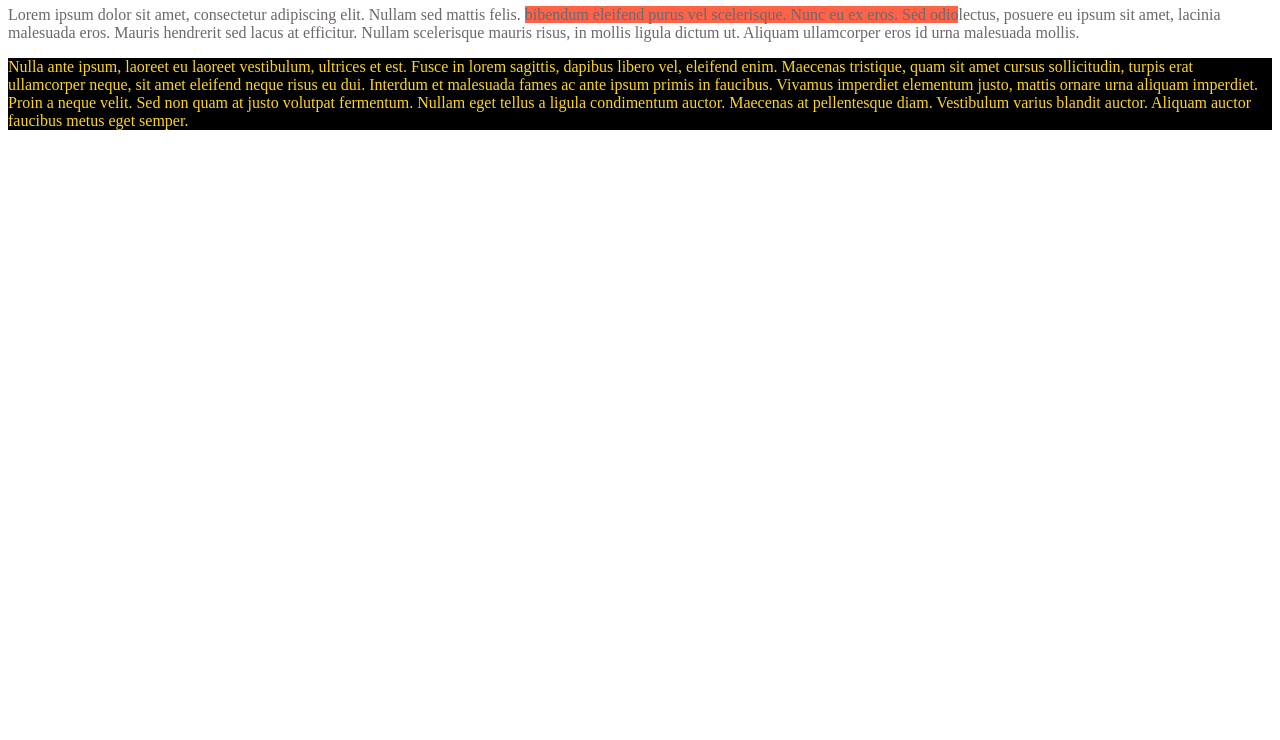
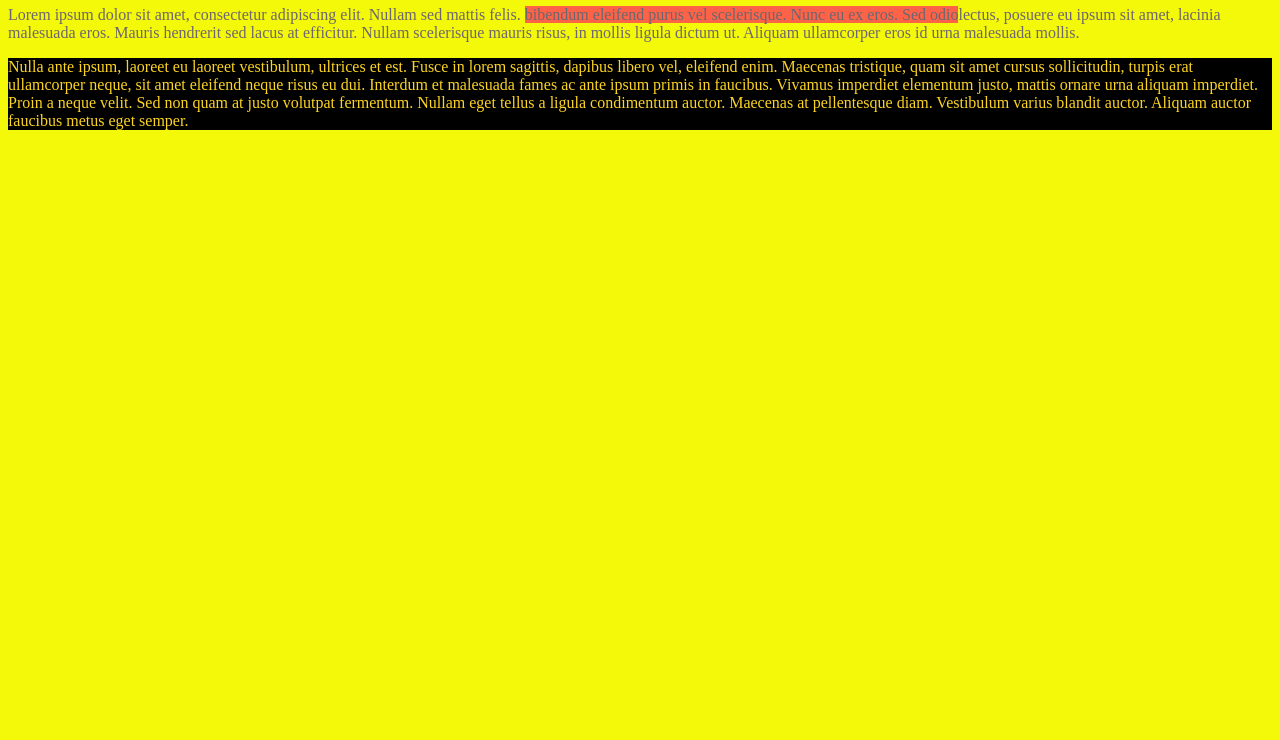
Before and after one commit to Ahmad-U19/Color-BgColor-Basic.Selector, a plain HTML site: page index.html in a window 1280 px wide. Shown: the part 60-800 px from the top of the page. Drawn offline with Linux system fonts and the light colour scheme.

Commit message:
IN-Page BG-Color

```diff
--- a/index.html
+++ b/index.html
@@ -3,7 +3,7 @@
         <title>Applying CSS</title>
     </head>
 
-    <body>
+    <body style="background-color: rgb(244, 248, 9);">
         <h1 style="color: blueviolet;background-color: aquamarine;">Welcome Ahmad Uppal</h1>
 
         <p style="color: rgb(110, 102, 110);">Lorem ipsum dolor sit amet, consectetur adipiscing elit. Nullam sed mattis felis. <span style="background-color: tomato;">bibendum eleifend purus vel scelerisque. Nunc eu ex eros. Sed odio</span>lectus, posuere eu ipsum sit amet, lacinia malesuada eros. Mauris hendrerit sed lacus at efficitur. Nullam scelerisque mauris risus, in mollis ligula dictum ut. Aliquam ullamcorper eros id urna malesuada mollis.</p>
```
